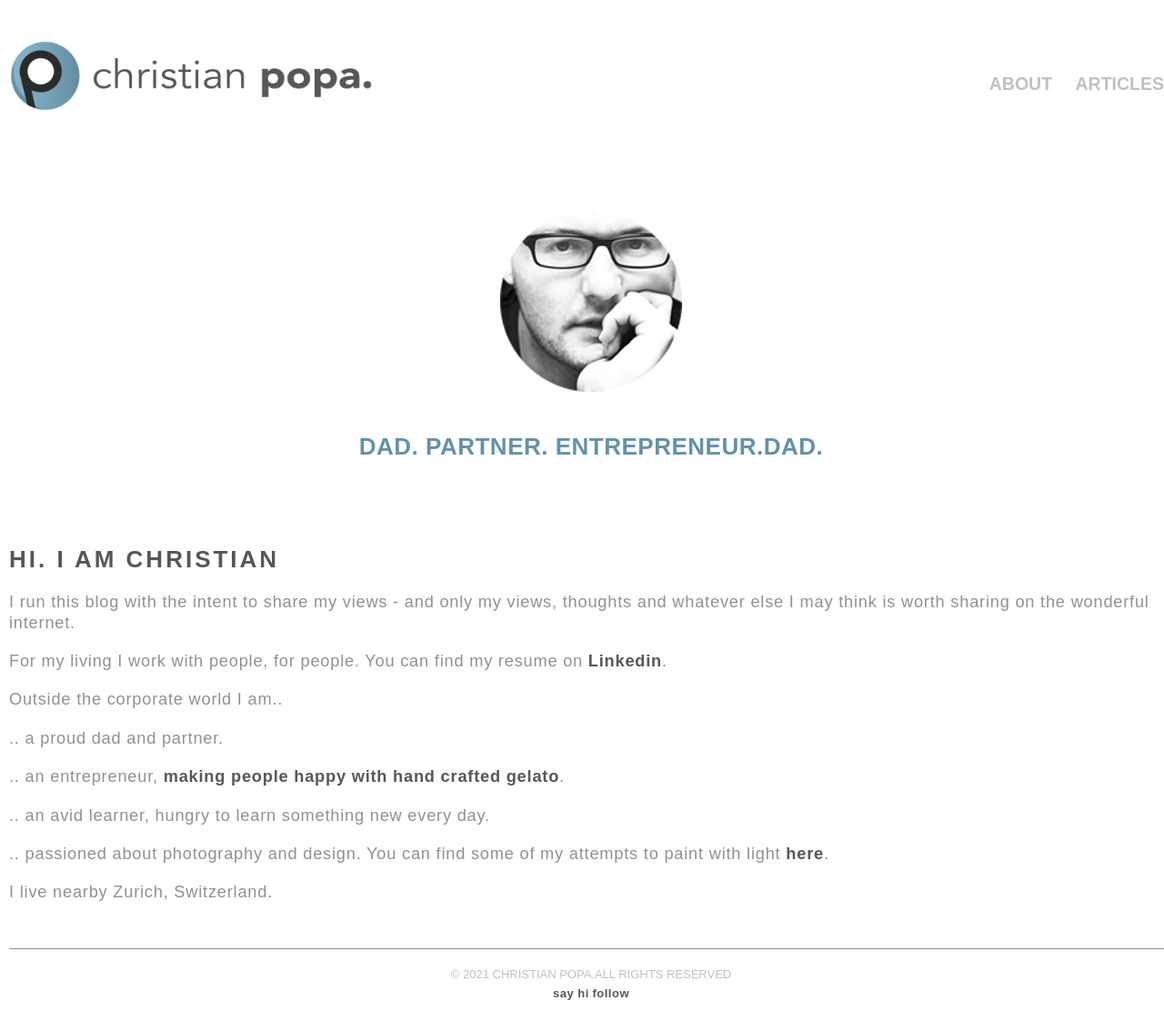
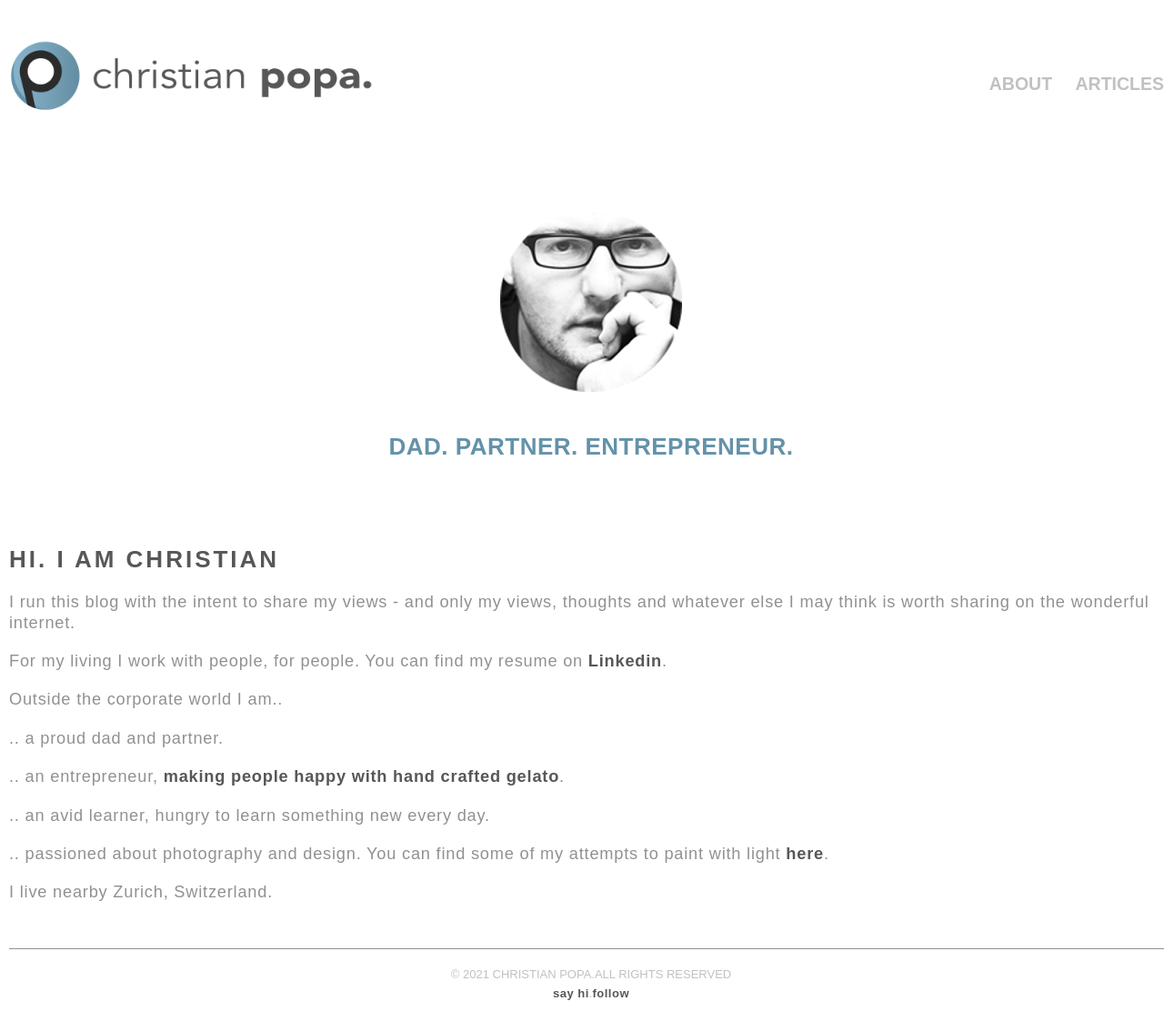
Before and after one commit to cristego/cristego.github.io, a Jekyll site: the page built from about.md, in a window 1280 px wide. Shown: the whole page at 91% size. Built offline with Jekyll 4.4.1, drawn with Linux system fonts in a browser that asks for light colours.

Commit message:
about changes

```diff
--- a/_layouts/page_about.html
+++ b/_layouts/page_about.html
@@ -4,7 +4,7 @@ layout: default_page_sa
 <div id="content_about">
 <div class="empty_space_10"></div>
 <div id="about_img"><img src="/media/cp.png"></img></div>
-<h4 id="about_desc">Dad. Partner. Entrepreneur.Dad.</h4>
+<h4 id="about_desc">Dad. Partner. Entrepreneur.</h4>
 <article>
 {{ content }}
 </article>
```
